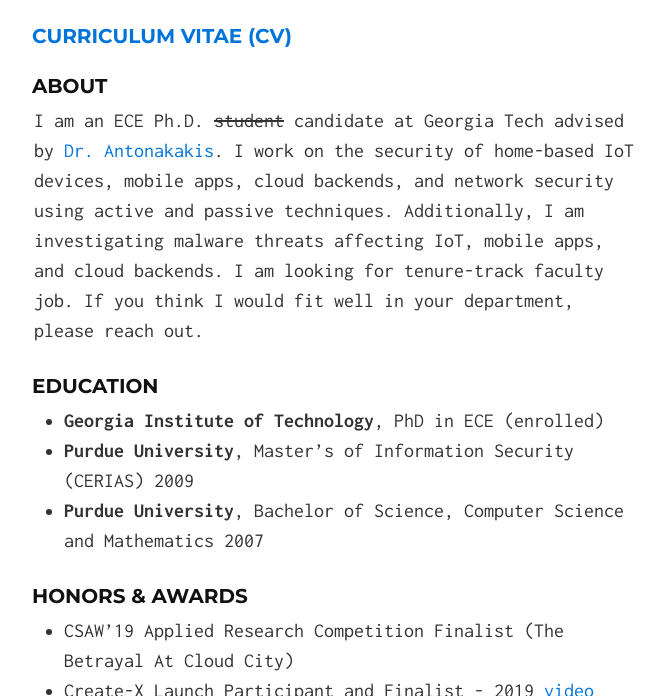
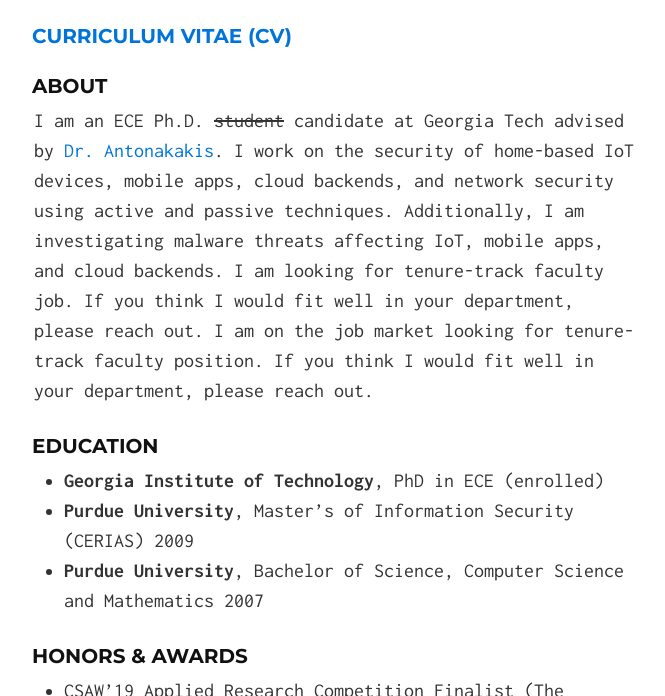
Before and after one commit to alrawi/alrawi.github.io, a Jekyll site: the page built from index.md, in a window 1280 px wide and 900 px high, cut to the strip 204-900 px from the top of the window. Shown: the whole strip, without its empty margins (306-971 px from the left). Built offline with Jekyll 4.4.1, drawn with Linux system fonts in a browser that asks for light colours.

Commit message:
Update index.md

```diff
--- a/index.md
+++ b/index.md
@@ -8,6 +8,8 @@ I am an ECE Ph.D. ~~student~~ candidate at Georgia Tech advised by [Dr. Antonaka
 I work on the security of home-based IoT devices, mobile apps, cloud backends, and network security using active and passive techniques.
 Additionally, I am investigating malware threats affecting IoT, mobile apps, and cloud backends.
 I am looking for tenure-track faculty job.
+If you think I would fit well in your department, please reach out.
+I am on the job market looking for tenure-track faculty position.
 If you think I would fit well in your department, please reach out.
 
 ### Education
```
